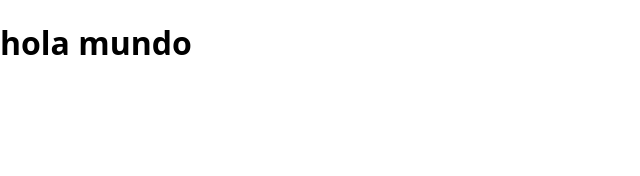
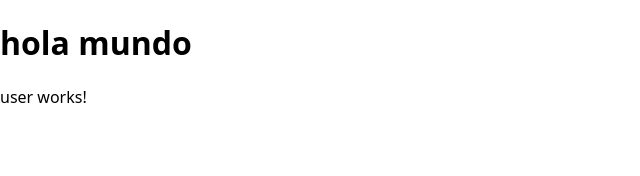
Before and after one commit to AitorIngelmoMartin/Angular-resources, an Angular app in the folder angular-midu-tutorial/: page / in a window 1280 px wide. Shown: the top 176 px of the page, without its empty margins (0-640 px from the left). Built offline with nearby package versions, Linux system fonts and the light colour scheme.

Commit message:
Feature: Enganchado componente 'user' a la app

```diff
--- a/angular-midu-tutorial/src/app/app.component.html
+++ b/angular-midu-tutorial/src/app/app.component.html
@@ -1 +1,2 @@
 <h1>hola mundo</h1>
+<app-user>USUARIO</app-user>
--- a/angular-midu-tutorial/src/app/app.component.ts
+++ b/angular-midu-tutorial/src/app/app.component.ts
@@ -1,9 +1,10 @@
 import { Component } from '@angular/core';
 import { RouterOutlet } from '@angular/router';
+import { UserComponent } from './user/user.component';
 
 @Component({
   selector: 'app-root',
-  imports: [RouterOutlet],
+  imports: [RouterOutlet, UserComponent],
   templateUrl: './app.component.html',
   styleUrl: './app.component.css'
 })
```
